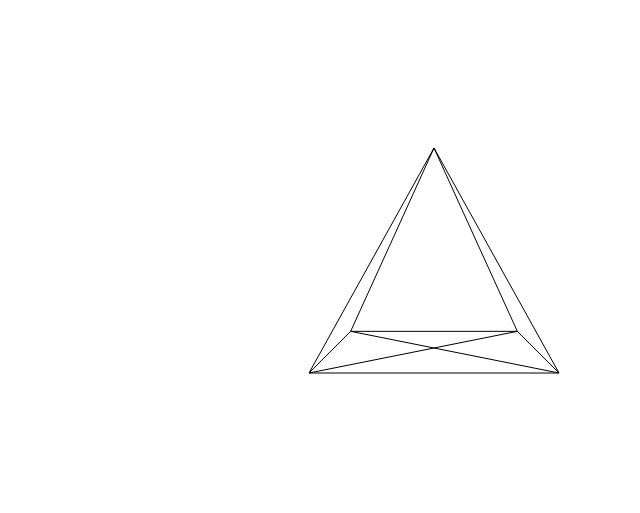
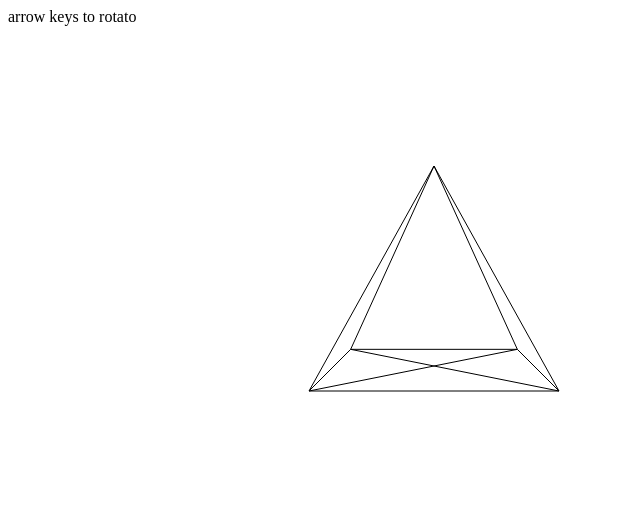
Before and after one commit to yikuansun/pyramidrotato, a plain HTML site: page index.html in a window 1280 px wide. Shown: the whole page, without its empty margins (0-640 px from the left). Drawn offline with Linux system fonts and the light colour scheme.

Commit message:
Update index.html

```diff
--- a/index.html
+++ b/index.html
@@ -4,6 +4,7 @@
         <title>pyramid rotato!</title>
     </head>
     <body>
+        arrow keys to rotato<br />
         <svg width="852" height="480" id="view"></svg>
         <script src="code.js"></script>
     </body>
```
